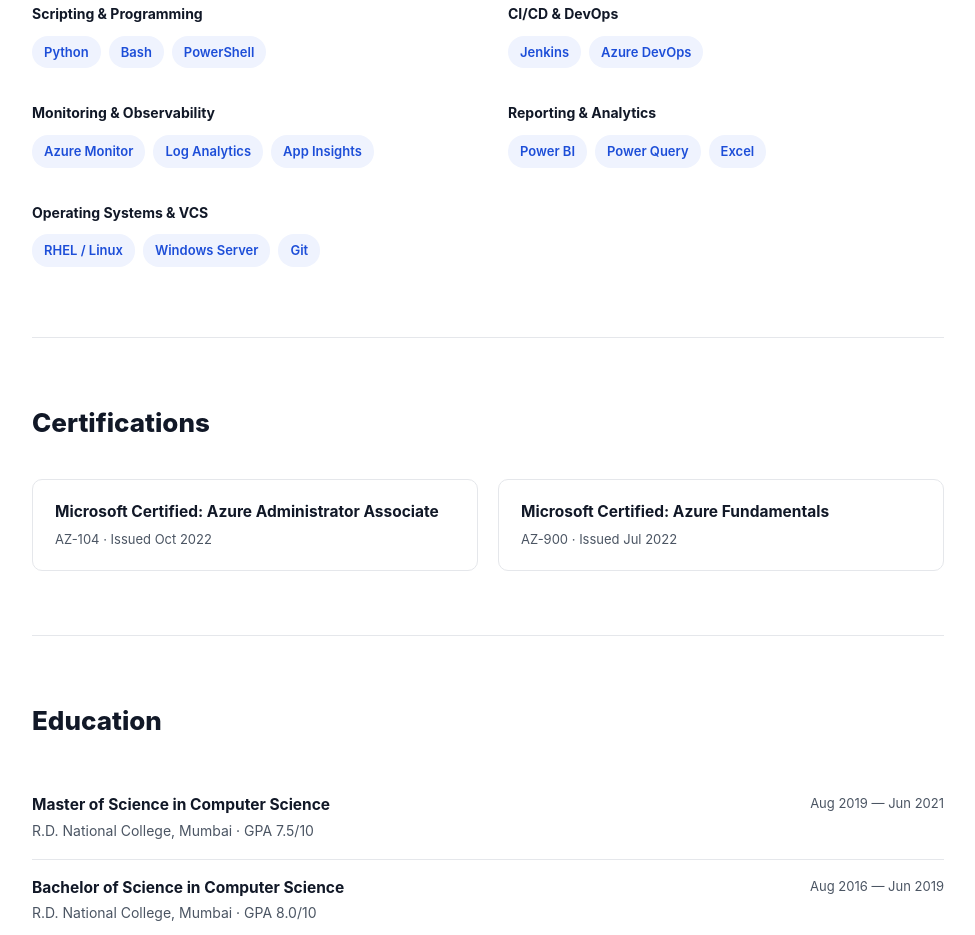
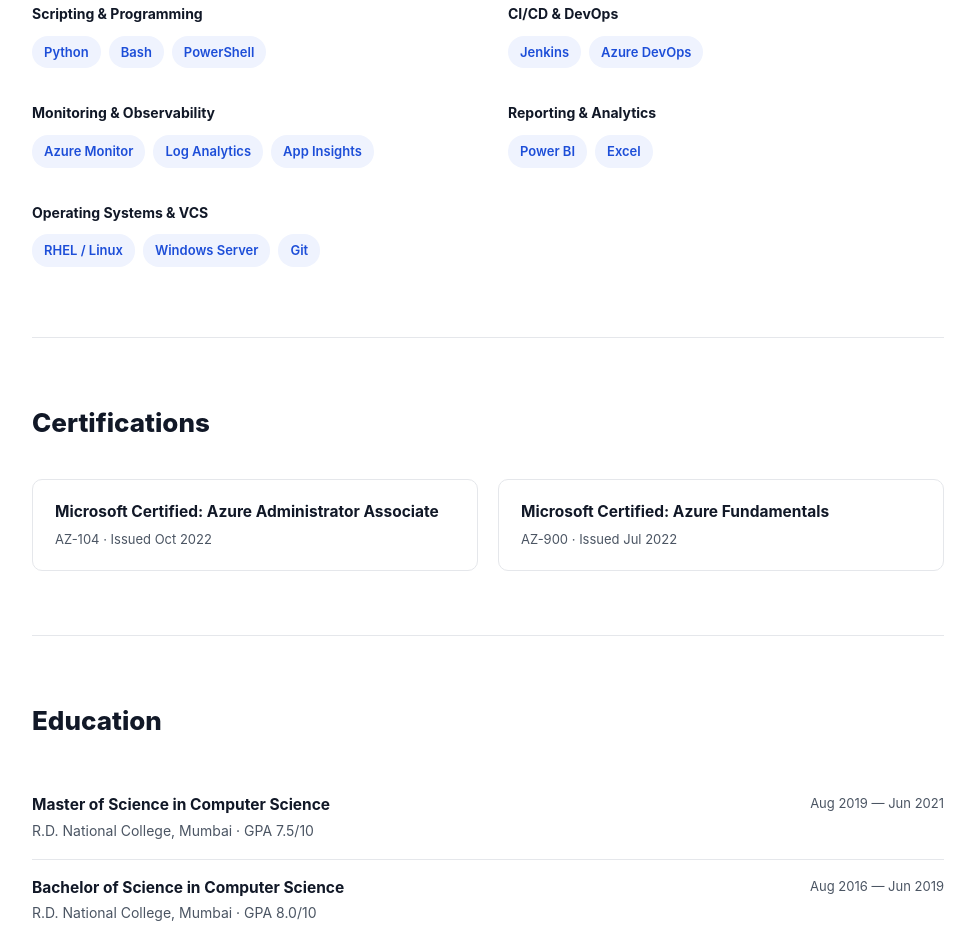
Before and after one commit to tk1998/portfolio, a plain HTML site: page index.html in a window 1280 px wide. Shown: the part 2652-3587 px from the top of the page, without its empty margins (152-1127 px from the left). Drawn offline with Linux system fonts and the light colour scheme.

Commit message:
Update index.html

```diff
--- a/index.html
+++ b/index.html
@@ -297,8 +297,7 @@
       <div class="skill-cat">
         <div class="skill-cat-name">Cloud Platforms</div>
         <div class="tag-row">
-          <span class="tag">Azure</span>
-          <span class="tag">AWS</span>
+          <span class="tag">Azure</span><span class="tag">AWS</span>
         </div>
       </div>
       <div class="skill-cat">
@@ -342,7 +341,7 @@
       <div class="skill-cat">
         <div class="skill-cat-name">Reporting &amp; Analytics</div>
         <div class="tag-row">
-          <span class="tag">Power BI</span><span class="tag">Power Query</span><span class="tag">Excel</span>
+          <span class="tag">Power BI</span><span class="tag">Excel</span>
         </div>
       </div>
       <div class="skill-cat">
```
